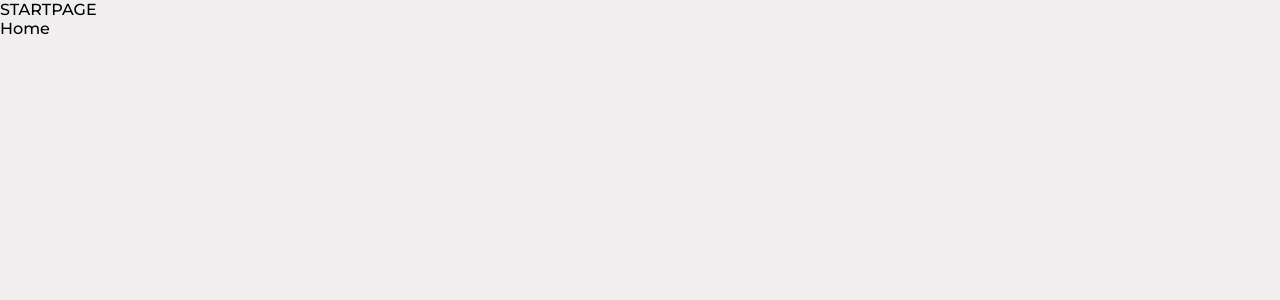
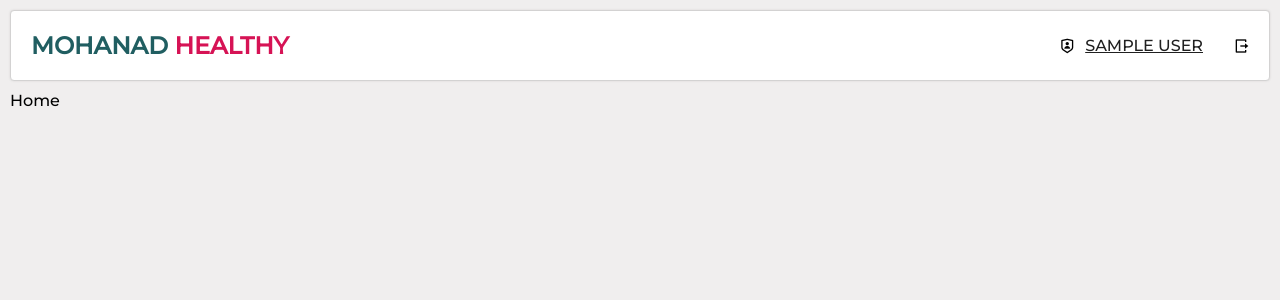
Before and after one commit to mohanad-hassan/react-firebase-doctor-booking-app, a React (Create React App) app: page / in a window 1280 px wide. Shown: the top 300 px of the page. Built offline with nearby package versions, Linux system fonts and the light colour scheme; no server answers; sample sign-in values are in the browser's storage.

Commit message:
ProtectedRoute

```diff
--- a/public/index.html
+++ b/public/index.html
@@ -24,6 +24,7 @@
       work correctly both with client-side routing and a non-root public URL.
       Learn how to configure a non-root public URL by running `npm run build`.
     -->
+    <link href="https://cdn.jsdelivr.net/npm/remixicon@2.5.0/fonts/remixicon.css" rel="stylesheet">
     <title>FT HEALTHY</title>
   </head>
   <body>
--- a/src/App.js
+++ b/src/App.js
@@ -3,6 +3,8 @@ import { Route,Routes,BrowserRouter } from "react-router-dom";
 import Home from './Pages/Home'
 import Login from './Pages/Login'
 import Register from './Pages/Register'
+import ProtectedRoute from './components/ProtectdRoute'
+import Profile from './Pages/Profile'
 
 
 function App() {
@@ -11,11 +13,11 @@ function App() {
 
   <BrowserRouter>
     <div className="App">
-      STARTPAGE
  <Routes>
   <Route path ='/login' element={<Login/>}/>
   <Route path ='/register' element={<Register/>}/>
-  <Route path ='/' element={<Home/>}/>
+  <Route path ='/' element={<ProtectedRoute> <Home/>  </ProtectedRoute>}/>
+  <Route path ='/profile' element={<ProtectedRoute> <Profile/>  </ProtectedRoute>}/>
  </Routes>
 
     </div>
--- a/src/Pages/Login/index.js
+++ b/src/Pages/Login/index.js
@@ -26,6 +26,11 @@ const Login = () => {
     }
   };
 
+
+  React.useEffect(() => {
+    const user = JSON.parse(localStorage.getItem("user"));
+    if (user) navigate("/");
+  }, []);
   return (
     <div className="flex justify-center items-center h-screen">
     <Form  onFinish={onFinsh} layout="vertical" className="w-400 bg-white p-2" >
--- /dev/null
+++ b/src/Pages/Profile/index.js
@@ -0,0 +1,9 @@
+import React from 'react'
+
+const Profile = () => {
+  return (
+    <div>Profile</div>
+  )
+}
+
+export default Profile
--- a/src/Pages/Register/index.js
+++ b/src/Pages/Register/index.js
@@ -28,6 +28,10 @@ const Register = () => {
     }
   };
 
+  React.useEffect(() => {
+    const user = JSON.parse(localStorage.getItem("user"));
+    if (user) navigate("/");
+  }, []);
 
     return (
       <div className="flex justify-center items-center h-screen">
--- /dev/null
+++ b/src/components/ProtectdRoute.js
@@ -0,0 +1,52 @@
+import React, { useEffect } from "react";
+import { useNavigate } from "react-router-dom";
+
+function ProtectedRoute({ children }) {
+    const navigate = useNavigate();
+    const user = JSON.parse(localStorage.getItem("user"));
+    useEffect(() => {
+        const user = JSON.parse(localStorage.getItem("user"));
+
+        if (!user) {
+            navigate("/login");
+        }
+    }, []);
+    return (
+        <div className="layout p-1">
+            <div className="header bg-white p-2 flex justify-between items-center">
+                <h2 className="cursor-pointer" onClick={() => navigate("/")}>
+                    <strong className="text-primary">MOHANAD</strong>
+                    <strong className="text-secondary"> HEALTHY</strong>
+                </h2>
+
+                {user && (
+                    <div className="flex gap-3 items-center">
+                        <div className="flex gap-1 items-center">
+                            <i className="ri-shield-user-line"></i>
+                            <h4
+                                className="uppercase cursor-pointer underline"
+                                onClick={() => {
+                                    if (user.role === "admin") navigate("/admin");
+                                    else navigate("/profile");
+                                }}
+                            >
+                                {user.name}
+                            </h4>
+                        </div>
+
+                        <i
+                            className="ri-logout-box-r-line"
+                            onClick={() => {
+                                localStorage.removeItem("user");
+                                navigate("/login");
+                            }}
+                        ></i>
+                    </div>
+                )}
+            </div>
+            <div className="content my-1">{children}</div>
+        </div>
+    );
+}
+
+export default ProtectedRoute;
```
